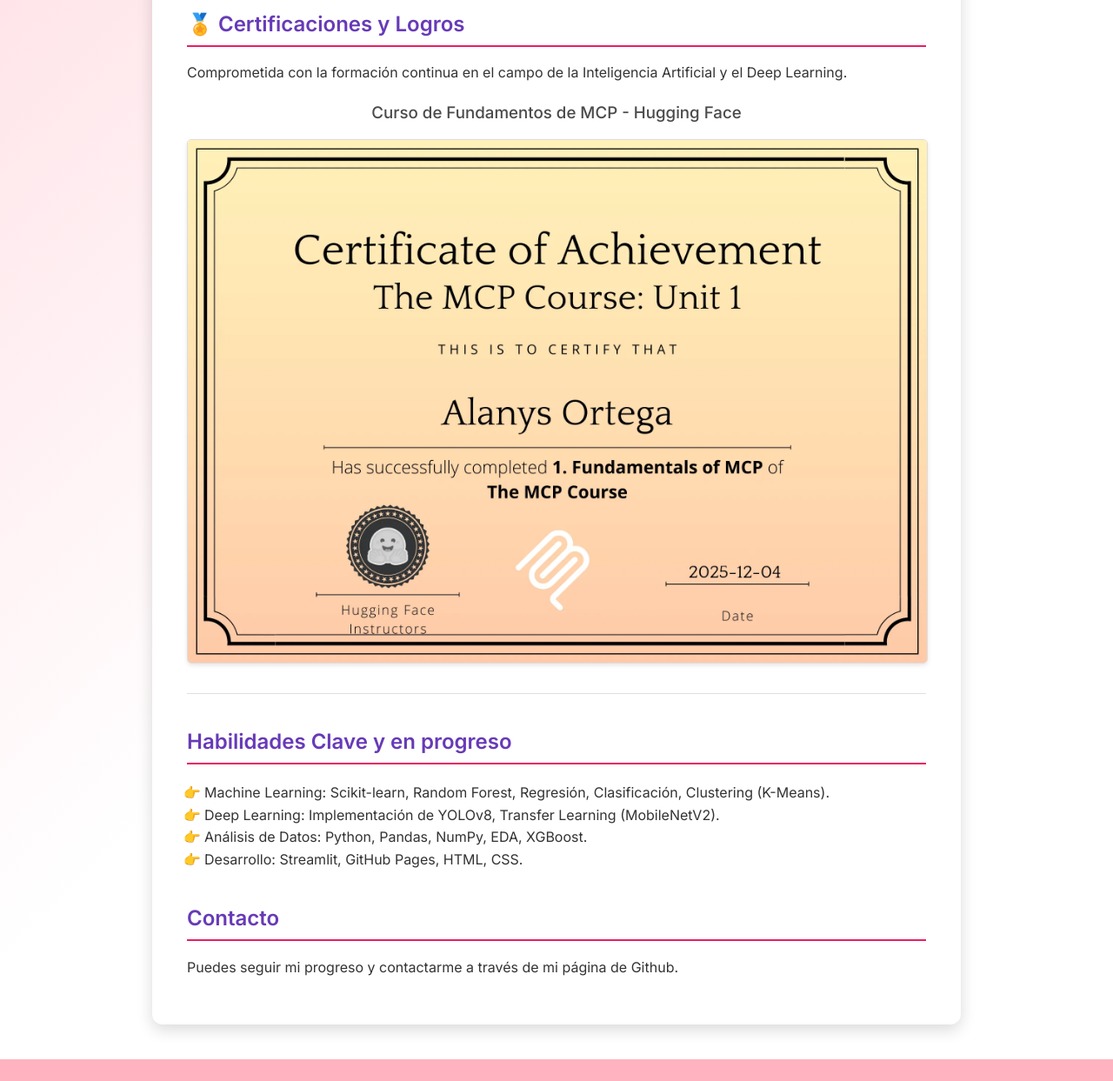
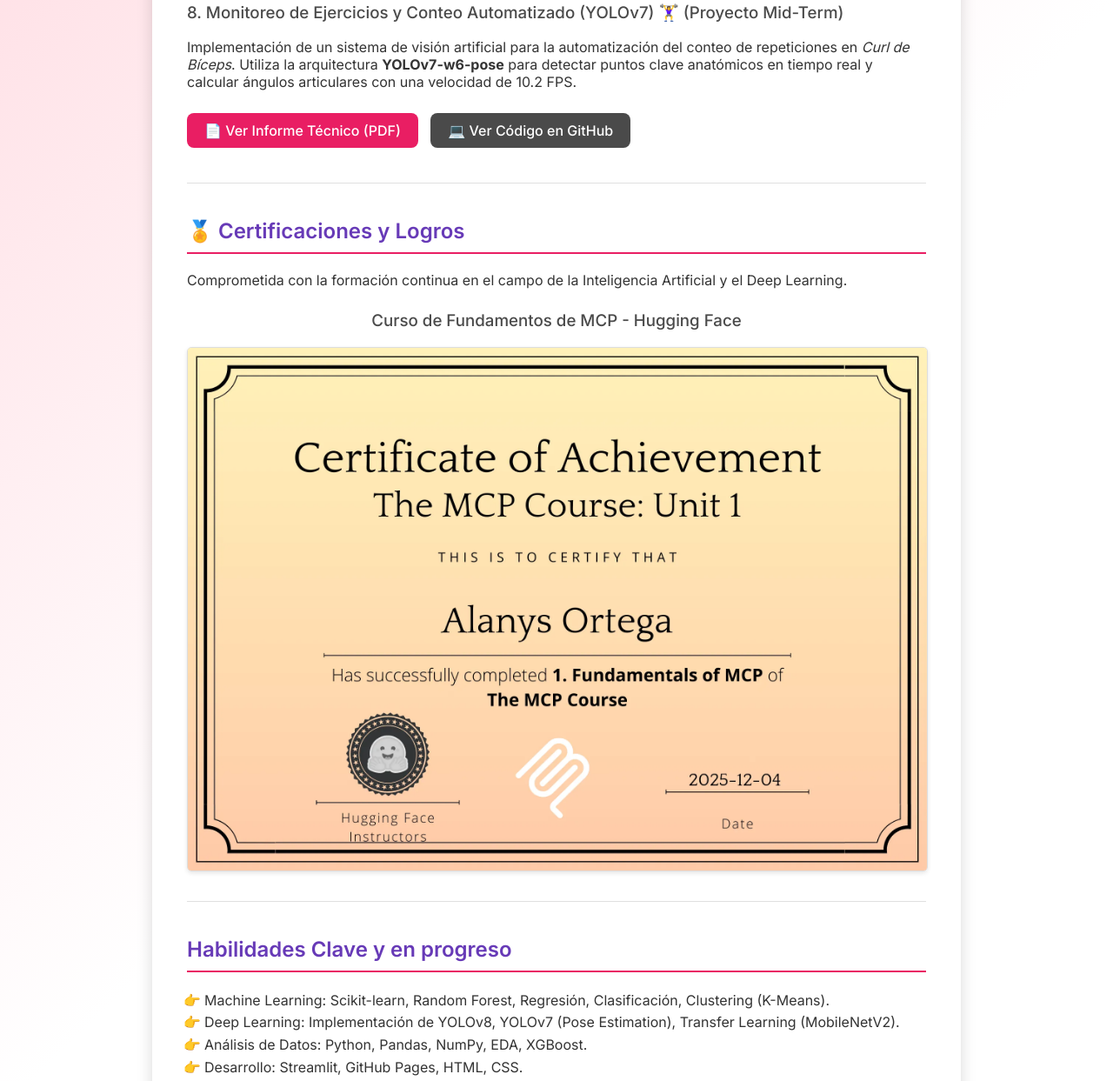
Before and after one commit to alanysmichelle812-commits/alanysmichelle812-commits.github.io, a plain HTML site: page index.html in a window 1280 px wide. Shown: the part 2113-3356 px from the top of the page at 87% size. Before the commit the page ends 3331 px from the top, so only its background shows below. Drawn offline with Linux system fonts and the light colour scheme.

Commit message:
Update index.html

```diff
--- a/index.html
+++ b/index.html
@@ -196,6 +196,22 @@
         <a href="https://github.com/alanysmichelle812-commits/CardioPredict_IA" target="_blank" class="project-link" style="background-color: #673ab7;">
             💻 Ver Código y Documentación
         </a>
+
+        <hr>
+
+        <h3>8. Monitoreo de Ejercicios y Conteo Automatizado (YOLOv7) 🏋️‍♀️ (Proyecto Mid-Term)</h3>
+        <p>
+            Implementación de un sistema de visión artificial para la automatización del conteo de repeticiones en <em>Curl de Bíceps</em>. Utiliza la arquitectura <strong>YOLOv7-w6-pose</strong> para detectar puntos clave anatómicos en tiempo real y calcular ángulos articulares con una velocidad de 10.2 FPS.
+        </p>
+
+        <a href="https://github.com/alanysmichelle812-commits/alanysmichelle812-commits.github.io/blob/main/midterm.pdf" target="_blank" class="project-link" style="background-color: #e91e63;">
+            📄 Ver Informe Técnico (PDF)
+        </a>
+
+        <a href="https://github.com/alanysmichelle812-commits/alanysmichelle812-commits.github.io" target="_blank" class="project-link" style="background-color: #4a4a4a;">
+            💻 Ver Código en GitHub
+        </a>
+
         <hr>
 
         <h2> 🏅 Certificaciones y Logros</h2>
@@ -211,7 +227,7 @@
         <h2> Habilidades Clave y en progreso</h2>
         <ul>
             <li>Machine Learning: Scikit-learn, Random Forest, Regresión, Clasificación, Clustering (K-Means).</li>
-            <li>Deep Learning: Implementación de YOLOv8, Transfer Learning (MobileNetV2).</li>
+            <li>Deep Learning: Implementación de YOLOv8, YOLOv7 (Pose Estimation), Transfer Learning (MobileNetV2).</li>
             <li>Análisis de Datos: Python, Pandas, NumPy, EDA, XGBoost.</li>
             <li>Desarrollo: Streamlit, GitHub Pages, HTML, CSS.</li>
         </ul>
```
